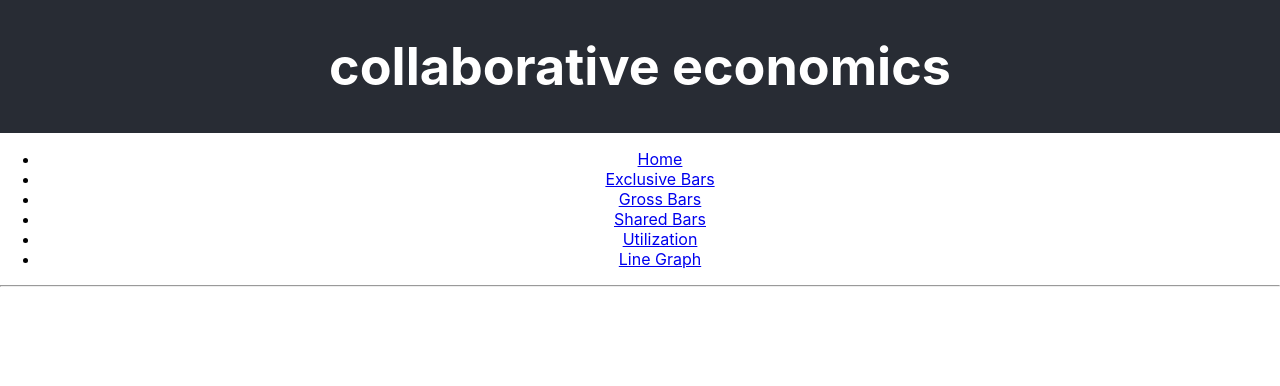
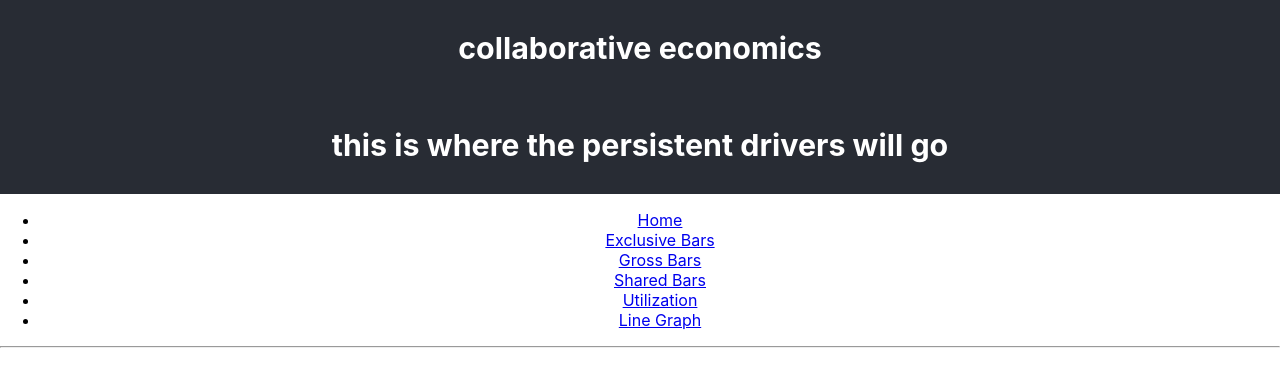
Before and after one commit to inanimatedObjects/collaborative-economics, a React (Create React App) app: page / in a window 1280 px wide. Shown: the top 386 px of the page. Built offline with nearby package versions, Linux system fonts and the light colour scheme.

Commit message:
restructured file tree, renamed Controller to Home

```diff
--- a/src/App.js
+++ b/src/App.js
@@ -1,15 +1,16 @@
 import React, { Component } from 'react';
 import './App.css';
-import Controller from './Controller.js'
+import Home from './components/Home.js'
 
 class App extends Component {
   render() {
     return (
       <div className="App">
         <header className="App-header">
-          <h1> collaborative economics </h1>
+          <h3> collaborative economics </h3>
+          <h3> this is where the persistent drivers will go </h3>
         </header>
-        <Controller />
+        <Home />
       </div>
     );
   }
```
Also changed, not shown: src/components/Home.js (renamed from src/Controller.js, +6 -6 lines).
